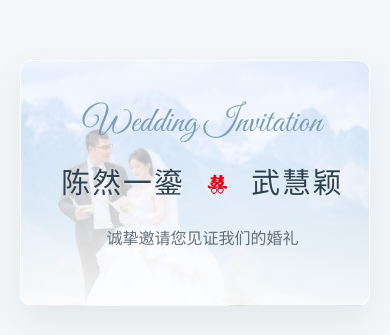
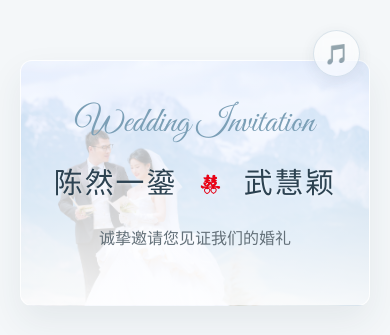
Before and after one commit to CRYL/CRYL.github.io, a Jekyll site: the page built from wedding/wedding.html, in a window 390 px wide. Shown: the top 335 px of the page. Built offline with Jekyll 4.4.1, drawn with Linux system fonts in a browser that asks for light colours; some web fonts are replaced.

Commit message:
add music

```diff
--- a/wedding/wedding.html
+++ b/wedding/wedding.html
@@ -116,6 +116,43 @@ permalink: /wedding/
             /* 4. 微调利器：如果居中后你觉得它还是偏上或偏下，可以修改下面这个数值 */
             /* 负数向上挪，正数向下挪 */
             transform: translateY(-4px);
+        }
+
+        /* -------------------------------------
+           悬浮音乐播放按钮 (Music Floating Button)
+           ------------------------------------- */
+        .music-btn {
+            position: fixed;
+            top: 30px;
+            right: 30px;
+            width: 45px;
+            height: 45px;
+            background-color: rgba(255, 255, 255, 0.85); /* 半透明白色底 */
+            backdrop-filter: blur(5px); /* 毛玻璃效果 */
+            border: 1px solid rgba(123, 159, 182, 0.4);
+            border-radius: 50%;
+            display: flex;
+            justify-content: center;
+            align-items: center;
+            font-size: 20px;
+            box-shadow: 0 4px 15px rgba(44, 66, 81, 0.15);
+            z-index: 999; /* 保证它永远在最上层 */
+            cursor: pointer;
+        }
+
+        /* 默认/暂停状态下，停止旋转并稍微变透明 */
+        .music-btn.paused {
+            animation-play-state: paused;
+            opacity: 0.6;
+        }
+
+        .music-btn:hover {
+            transform: scale(1.1);
+            box-shadow: 0 6px 20px rgba(44, 66, 81, 0.25);
+        }
+
+        @keyframes spinMusic {
+            100% { transform: rotate(360deg); }
         }
 
         /* -------------------------------------
@@ -475,7 +512,7 @@ permalink: /wedding/
             }
             .hero-section {
                 /* 稍微减小手机端的左边距，把空间还给名字 */
-                padding: 40px 15px 40px 30px;
+                padding: 40px 0px 40px 0px;
                 box-sizing: border-box;
             }
             h1 {
@@ -488,6 +525,15 @@ permalink: /wedding/
     </style>
 </head>
 <body>
+
+    <audio id="bg-music" loop preload="auto">
+        <!-- 把这里的 src 换成你 mp3 文件的实际路径 -->
+        <source src="bgm.mp3" type="audio/mpeg">
+    </audio>
+
+    <div id="music-control" class="music-btn paused" title="点击播放/暂停音乐">
+        🎵
+    </div>
 
     <div class="container">
         <div class="hero-section">
```
Also changed, not shown: other parts of wedding/wedding.html (+14 -0 lines), 1 other file.
